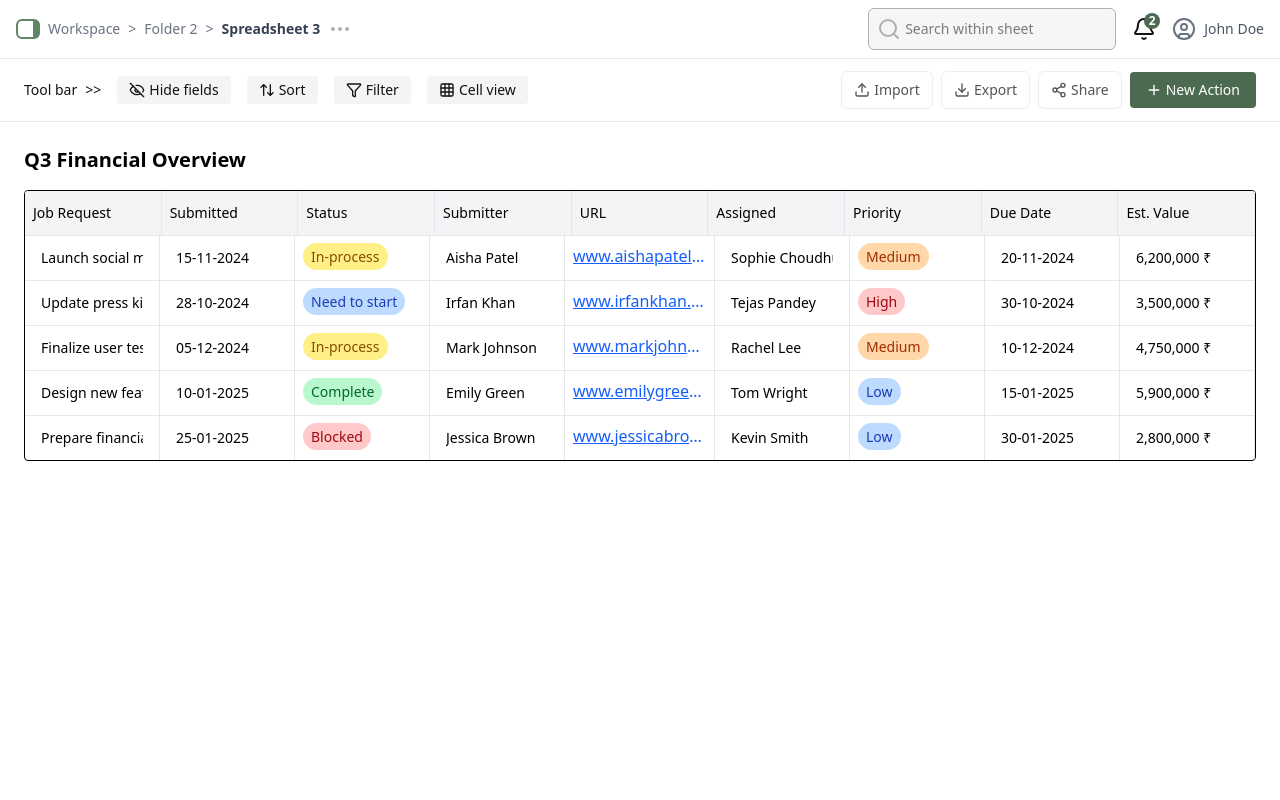
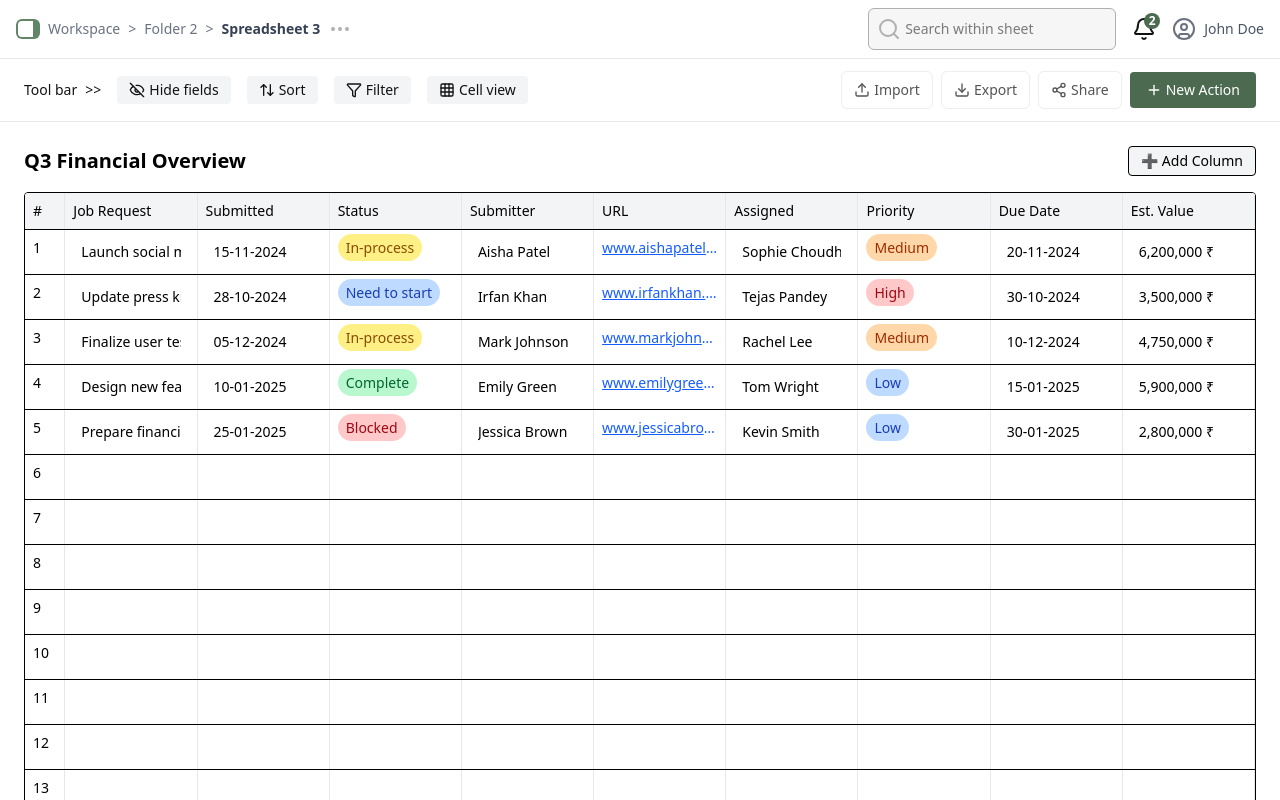
Before and after one commit to Sourabh-km13/SheetsPage, a React (Vite) app: page / in a window 1280 px wide. Shown: the top 800 px of the page. Built offline with nearby package versions, Linux system fonts and the light colour scheme.

Commit message:
table ui updated , column addition feature added.

```diff
--- a/src/App.tsx
+++ b/src/App.tsx
@@ -2,6 +2,8 @@
 import './App.css'
 import HeaderBottom from './components/Headers/HeaderBottom'
 import HeaderTop from './components/Headers/HeaderTop'
+
+
 import SpreadsheetTable from './components/SpreadSheet/SpreadSheetTable'
 
 function App() {
@@ -12,6 +14,7 @@ function App() {
       <div>
         <HeaderTop/>
         <HeaderBottom/>
+
         <SpreadsheetTable/>
       </div>
     </>
--- a/src/components/SpreadSheet/SpreadSheetTable.tsx
+++ b/src/components/SpreadSheet/SpreadSheetTable.tsx
@@ -1,245 +1,160 @@
-import React, { useState } from 'react';
+import React, { useMemo, useState } from 'react';
 import {
+  useReactTable,
+  getCoreRowModel,
   flexRender,
-  getCoreRowModel,
-  useReactTable,
-  getFilteredRowModel,
-  getPaginationRowModel,
-  getSortedRowModel,
 } from '@tanstack/react-table';
-import type { ColumnDef,ColumnResizeMode } from '@tanstack/react-table';
 import EditableCell from './Cell';
-import type { Job } from '../../types/type';
+import type {ColumnDef,
+  ColumnResizeMode,} from "@tanstack/react-table"
 
-const initialData: Job[] = [
-  {
-    jobRequest: 'Launch social media campaign for product A',
-    submitted: '15-11-2024',
-    status: 'In-process',
-    submitter: 'Aisha Patel',
-    url: 'www.aishapatel.com',
-    assigned: 'Sophie Choudhury',
-    priority: 'Medium',
-    dueDate: '20-11-2024',
-    estValue: '6,200,000 ₹',
-  },
-  {
-    jobRequest: 'Update press kit for company redesign',
-    submitted: '28-10-2024',
-    status: 'Need to start',
-    submitter: 'Irfan Khan',
-    url: 'www.irfankhan.dev',
-    assigned: 'Tejas Pandey',
-    priority: 'High',
-    dueDate: '30-10-2024',
-    estValue: '3,500,000 ₹',
-  },
-  {
-    jobRequest: 'Finalize user testing feedback for app V2',
-    submitted: '05-12-2024',
-    status: 'In-process',
-    submitter: 'Mark Johnson',
-    url: 'www.markjohnson.com',
-    assigned: 'Rachel Lee',
-    priority: 'Medium',
-    dueDate: '10-12-2024',
-    estValue: '4,750,000 ₹',
-  },
-  {
-    jobRequest: 'Design new features for the website',
-    submitted: '10-01-2025',
-    status: 'Complete',
-    submitter: 'Emily Green',
-    url: 'www.emilygreen.com',
-    assigned: 'Tom Wright',
-    priority: 'Low',
-    dueDate: '15-01-2025',
-    estValue: '5,900,000 ₹',
-  },
-  {
-    jobRequest: 'Prepare financial report for Q4',
-    submitted: '25-01-2025',
-    status: 'Blocked',
-    submitter: 'Jessica Brown',
-    url: 'www.jessicabrown.com',
-    assigned: 'Kevin Smith',
-    priority: 'Low',
-    dueDate: '30-01-2025',
-    estValue: '2,800,000 ₹',
-  },
+
+const defaultColumns = [
+  'Job Request',
+  'Submitted',
+  'Status',
+  'Submitter',
+  'URL',
+  'Assigned',
+  'Priority',
+  'Due Date',
+  'Est. Value',
 ];
 
+const defaultData = [
+  ['Launch social media campaign for product A', '15-11-2024', 'In-process', 'Aisha Patel', 'www.aishapatel.com', 'Sophie Choudhury', 'Medium', '20-11-2024', '6,200,000 ₹'],
+  ['Update press kit for company redesign', '28-10-2024', 'Need to start', 'Irfan Khan', 'www.irfankhan.dev', 'Tejas Pandey', 'High', '30-10-2024', '3,500,000 ₹'],
+  ['Finalize user testing feedback for app V2', '05-12-2024', 'In-process', 'Mark Johnson', 'www.markjohnson.com', 'Rachel Lee', 'Medium', '10-12-2024', '4,750,000 ₹'],
+  ['Design new features for the website', '10-01-2025', 'Complete', 'Emily Green', 'www.emilygreen.com', 'Tom Wright', 'Low', '15-01-2025', '5,900,000 ₹'],
+  ['Prepare financial report for Q4', '25-01-2025', 'Blocked', 'Jessica Brown', 'www.jessicabrown.com', 'Kevin Smith', 'Low', '30-01-2025', '2,800,000 ₹'],
+];
+
+const generateEmptyRows = (count: number, cols: number) =>
+  Array.from({ length: count }, () => Array(cols).fill(''));
+
 const SpreadsheetTable: React.FC = () => {
-  const [data, setData] = useState<Job[]>(initialData);
+  const [columns, setColumns] = useState<string[]>(defaultColumns);
+  const [data, setData] = useState<string[][]>([
+    ...defaultData,
+    ...generateEmptyRows(50 - defaultData.length, defaultColumns.length),
+  ]);
+  const [columnResizeMode] = useState<ColumnResizeMode>('onChange');
 
   const updateData = (rowIndex: number, columnId: string, value: string) => {
-    setData((old) =>
-      old.map((row, index) => {
-        if (index === rowIndex) {
-          return {
-            ...row,
-            [columnId]: value,
-          };
+    const colIndex = parseInt(columnId);
+    setData((prev) =>
+      prev.map((row, i) => {
+        if (i === rowIndex) {
+          const updated = [...row];
+          updated[colIndex] = value;
+          return updated;
         }
         return row;
       })
     );
   };
 
-  const columns: ColumnDef<Job>[] = [
-    {
-      accessorKey: 'jobRequest',
-      header: 'Job Request',
-      enableResizing: true,
-      cell: ({ row, column, getValue }) => (
-        <EditableCell
-          value={getValue() as string}
-          rowIndex={row.index}
-          columnId={column.id}
-          updateData={updateData}
-        />
-      ),
-    },
-    {
-      accessorKey: 'submitted',
-      header: 'Submitted',
-      enableResizing: true,
-      cell: ({ row, column, getValue }) => (
-        <EditableCell
-          value={getValue() as string}
-          rowIndex={row.index}
-          columnId={column.id}
-          updateData={updateData}
-        />
-      ),
-    },
-    {
-      accessorKey: 'status',
-      header: 'Status',
-      enableResizing: true,
-      cell: ({ getValue }) => {
-        const value = getValue() as string;
-        const map: Record<string, string> = {
+  const addColumn = () => {
+    const newLabel = `Column ${columns.length + 1}`;
+    setColumns((prev) => [...prev, newLabel]);
+    setData((prev) => prev.map((row) => [...row, '']));
+  };
+  type tagType = 'Status' | 'Priority'
+  const getTagStyle = (type: tagType, value: string):string=> {
+    const map:Record<tagType,Record<string,string>> = {
+      Status: {
         Complete: 'bg-green-200 text-green-800',
-          Blocked: 'bg-red-200 text-red-800',
         'In-process': 'bg-yellow-200 text-yellow-800',
         'Need to start': 'bg-blue-200 text-blue-800',
+        Blocked: 'bg-red-200 text-red-800',
+      },
+      Priority: {
+        High: 'bg-red-200 text-red-800',
+        Medium: 'bg-orange-200 text-orange-800',
+        Low: 'bg-blue-200 text-blue-800',
+      },
     };
-        return (
-          <span className={`px-2 py-1 rounded-full text-sm ${map[value] || ''}`}>{value}</span>
-        );
+    return map[type]?.[value] || '';
+  };
+
+  const tableColumns = useMemo<ColumnDef<string[]>[]>(() => {
+    const baseCols: ColumnDef<string[]>[] = [
+      {
+        id: '#',
+        header: '#',
+        size: 50,
+        cell: ({ row }) => row.index + 1,
       },
-    },
-    {
-      accessorKey: 'submitter',
-      header: 'Submitter',
+    ];
+
+    const dynamicCols = columns.map((col, index): ColumnDef<string[]> => ({
+      id: index.toString(),
+      header: col,
+      size: 180,
       enableResizing: true,
-      cell: ({ row, column, getValue }) => (
-        <EditableCell
-          value={getValue() as string}
-          rowIndex={row.index}
-          columnId={column.id}
-          updateData={updateData}
-        />
-      ),
-    },
-    {
-      accessorKey: 'url',
-      header: 'URL',
-      enableResizing: true,
-      cell: ({ getValue }) => {
-        const value = getValue() as string;
+      cell: ({ row }) => {
+        const val = row.original[index];
+        if (col === 'URL') {
           return (
             <a
-            href={`https://${value}`}
+              href={`https://${val}`}
               className="text-blue-600 underline truncate block"
               target="_blank"
               rel="noreferrer"
             >
-            {value}
+              {val}
             </a>
           );
-      },
-    },
-    {
-      accessorKey: 'assigned',
-      header: 'Assigned',
-      enableResizing: true,
-      cell: ({ row, column, getValue }) => (
+        }
+        if (col === 'Status' || col === 'Priority') {
+          return (
+            <span className={`px-2 py-1 rounded-full text-sm ${getTagStyle(col, val)}`}>
+              {val}
+            </span>
+          );
+        }
+        return (
           <EditableCell
-          value={getValue() as string}
+            value={val}
             rowIndex={row.index}
-          columnId={column.id}
+            columnId={index.toString()}
             updateData={updateData}
           />
-      ),
-    },
-    {
-      accessorKey: 'priority',
-      header: 'Priority',
-      enableResizing: true,
-      cell: ({ getValue }) => {
-        const value = getValue() as string;
-        const map: Record<string, string> = {
-          High: 'bg-red-200 text-red-800',
-          Medium: 'bg-orange-200 text-orange-800',
-          Low: 'bg-blue-200 text-blue-800',
-        };
-        return (
-          <span className={`px-2 py-1 rounded-full text-sm ${map[value]}`}>{value}</span>
         );
       },
-    },
-    {
-      accessorKey: 'dueDate',
-      header: 'Due Date',
-      enableResizing: true,
-      cell: ({ row, column, getValue }) => (
-        <EditableCell
-          value={getValue() as string}
-          rowIndex={row.index}
-          columnId={column.id}
-          updateData={updateData}
-        />
-      ),
-    },
-    {
-      accessorKey: 'estValue',
-      header: 'Est. Value',
-      enableResizing: true,
-      cell: ({ row, column, getValue }) => (
-        <EditableCell
-          value={getValue() as string}
-          rowIndex={row.index}
-          columnId={column.id}
-          updateData={updateData}
-        />
-      ),
-    },
-  ];
+    }));
+
+    return [...baseCols, ...dynamicCols];
+  }, [columns]);
 
   const table = useReactTable({
     data,
-    columns,
-    columnResizeMode: 'onChange',
+    columns: tableColumns,
+    columnResizeMode,
     getCoreRowModel: getCoreRowModel(),
-    getFilteredRowModel: getFilteredRowModel(),
-    getPaginationRowModel: getPaginationRowModel(),
-    getSortedRowModel: getSortedRowModel(),
   });
 
   return (
-    <div className="p-6 bg-white">
-      <h2 className="text-xl font-semibold mb-4">Q3 Financial Overview</h2>
+    <div className="p-6 bg-white min-h-screen">
+      <div className="flex justify-between items-center mb-4">
+        <h2 className="text-xl font-semibold">Q3 Financial Overview</h2>
+        <button
+          onClick={addColumn}
+          className="px-3 py-1 text-sm bg-gray-100 border rounded hover:bg-gray-200"
+        >
+          ➕ Add Column
+        </button>
+      </div>
+
       <div className="border rounded overflow-x-auto">
         <div className="min-w-full">
-          <div className="bg-gray-100 text-sm font-medium flex">
-            {table.getHeaderGroups().map((headerGroup) => (
-              <React.Fragment key={headerGroup.id}>
-                {headerGroup.headers.map((header) => (
+          {/* Header */}
+          <div className="flex bg-gray-100 text-sm font-medium select-none">
+            {table.getHeaderGroups().map((headerGroup) =>
+              headerGroup.headers.map((header) => (
                 <div
                   key={header.id}
-                    className="px-2 py-3 border-r border-gray-200 relative group"
+                  className="relative border-r border-gray-200 px-2 py-2"
                   style={{ width: header.getSize() }}
                 >
                   {flexRender(header.column.columnDef.header, header.getContext())}
@@ -247,24 +162,21 @@ const SpreadsheetTable: React.FC = () => {
                     <div
                       onMouseDown={header.getResizeHandler()}
                       onTouchStart={header.getResizeHandler()}
-                        className="absolute right-0 top-0 h-full w-1 bg-blue-300 opacity-0 group-hover:opacity-100 cursor-col-resize"
+                      className="absolute right-0 top-0 h-full w-1 cursor-col-resize bg-blue-400 opacity-0 hover:opacity-100"
                     />
                   )}
                 </div>
-                ))}
-              </React.Fragment>
-            ))}
+              ))
+            )}
           </div>
 
+          {/* Rows */}
           {table.getRowModel().rows.map((row) => (
-            <div
-              key={row.id}
-              className="flex border-t border-gray-200 hover:bg-gray-50"
-            >
+            <div key={row.id} className="flex border-t hover:bg-gray-50 text-sm">
               {row.getVisibleCells().map((cell) => (
                 <div
                   key={cell.id}
-                  className="px-2 py-2 border-r border-gray-200"
+                  className="border-r border-gray-200 px-2 py-2 truncate"
                   style={{ width: cell.column.getSize() }}
                 >
                   {flexRender(cell.column.columnDef.cell, cell.getContext())}
--- a/src/types/type.ts
+++ b/src/types/type.ts
@@ -1,4 +1,4 @@
-export interface Job {
+export default interface Job {
     jobRequest: string;
     submitted: string;
     status: string;
```
Lines whose indentation alone changed are shown as unchanged.
